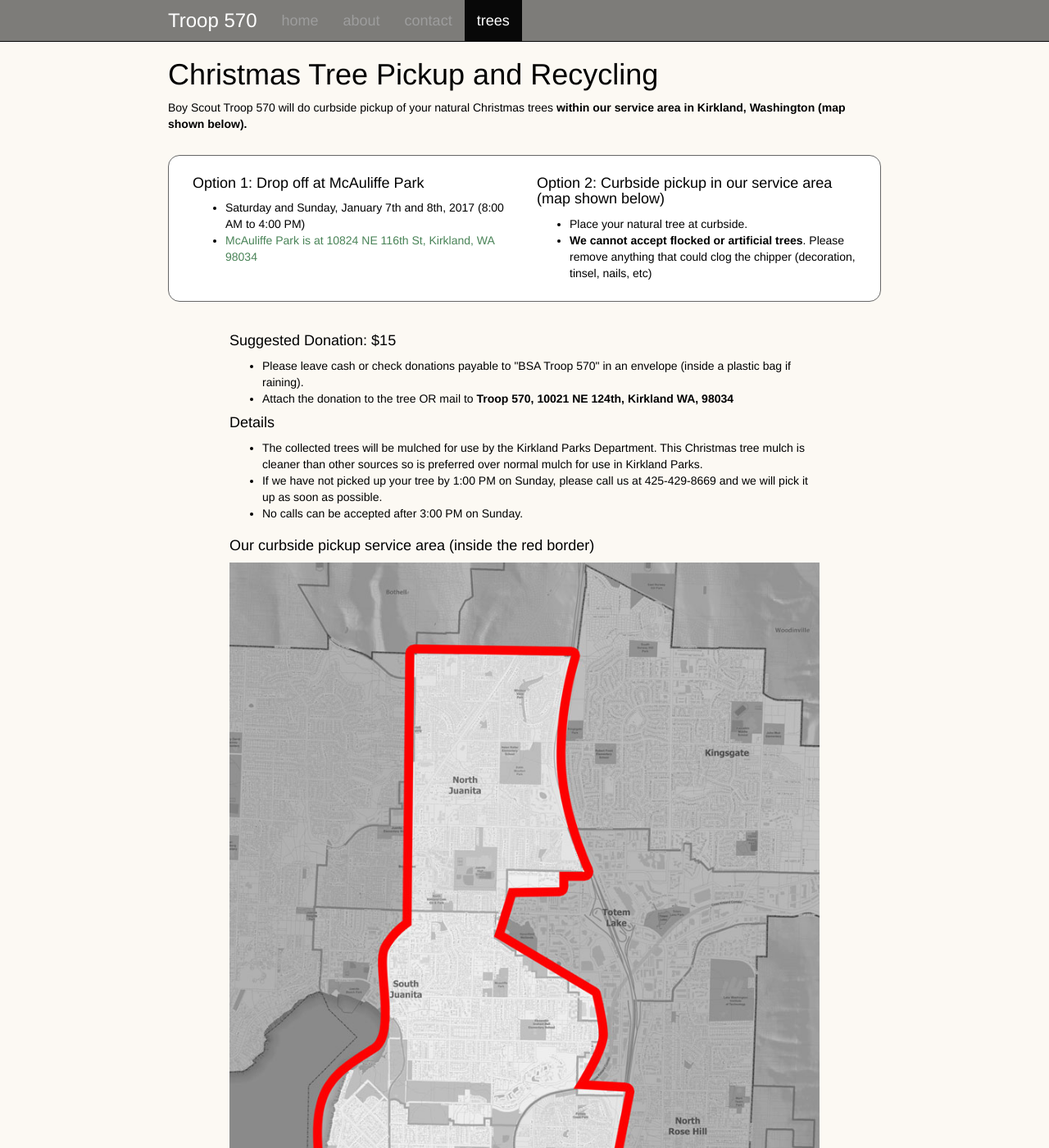
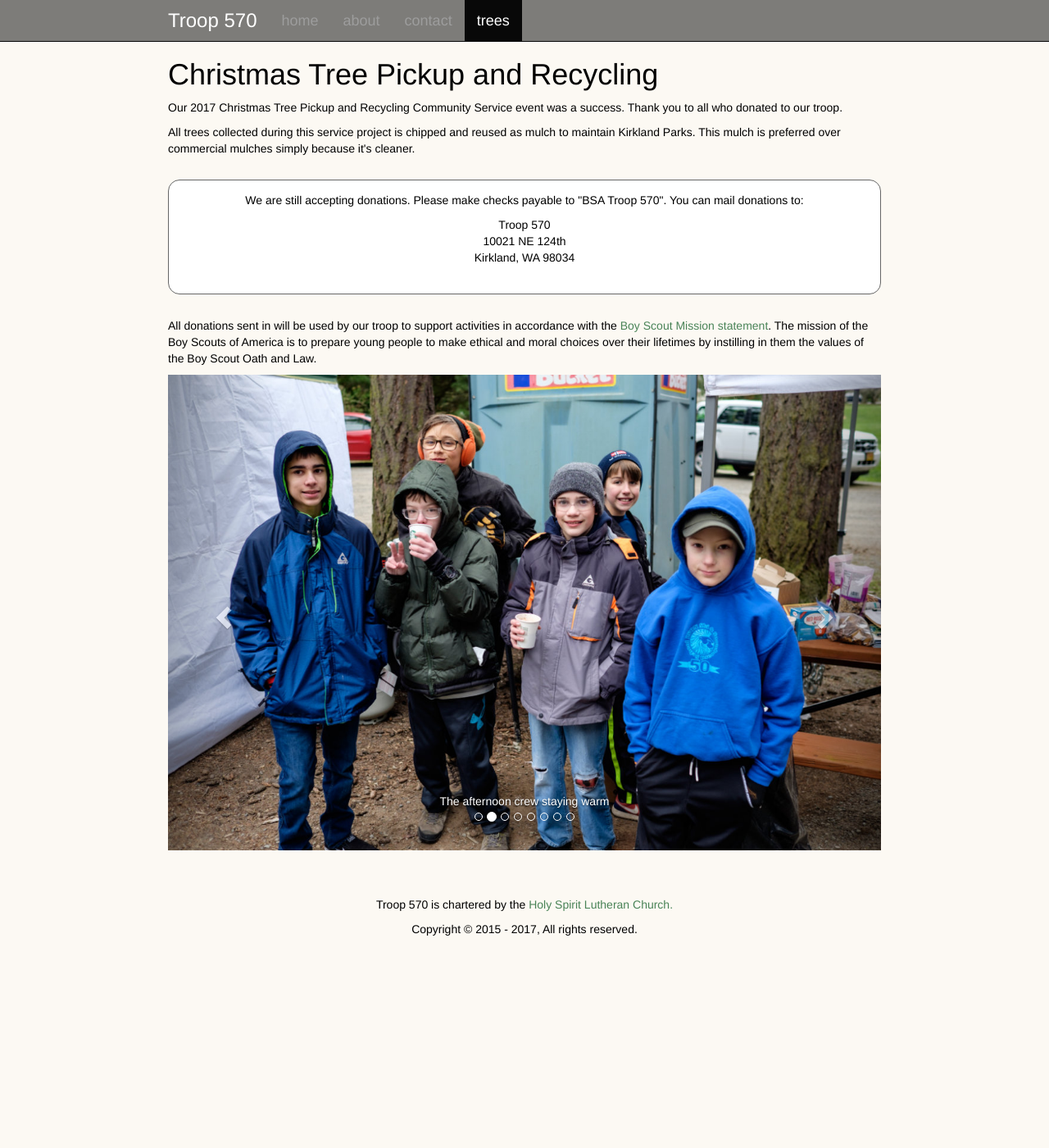
Before and after one commit to troop570/troop570.github.io, a Jekyll site: the page built from trees/index.html, in a window 1280 px wide and 1400 px high. Shown: the whole window at 82% size. Built offline with Jekyll 4.4.1, drawn with Linux system fonts in a browser that asks for light colours; nearby versions of some CDN libraries; some of the changed text lies outside the part shown.

Commit message:
Tree Recycle is finished for the year

```diff
--- a/_includes/footer.html
+++ b/_includes/footer.html
@@ -1,6 +1,6 @@
 <div class="footer clearfix">
   <p class="text-center">Troop 570 is chartered by the <a href="http://www.hslckirkland.org/">Holy Spirit Lutheran Church.</a></p>
   <p class="text-center">
-    Copyright &copy; 2015 - 2016, All rights reserved.
+    Copyright &copy; 2015 - 2017, All rights reserved.
   </p>
 </div>
--- a/trees/index.html
+++ b/trees/index.html
@@ -2,21 +2,38 @@
 layout: page
 title: Christmas Tree Pickup and Recycling
 description: Details on Troop 570's Christmas tree pickup and recycling event.
+slides:
+- image: /images/trees/slides/0317-9787.jpg
+  title: The early morning crew waiting for trees to arrive
+- image: /images/trees/slides/0317-9816.jpg
+  title: The afternoon crew staying warm
+- image: /images/trees/slides/0317-9859.jpg
+  title: That's a lot of trees, with more to come
+- image: /images/trees/slides/0318-9888.jpg
+  title: Scouts powered by enthusiasm, spirit and sugar
+- image: /images/trees/slides/IMG_2813.jpg
+  title: More trees...
+- image: /images/trees/slides/IMG_2827.jpg
+  title: The Tree lot crew
+- image: /images/trees/slides/0318-9896.jpg
+  title: The trees were shredded for future use in Kirkland parks as ground cover
+- image: /images/trees/slides/IMG_2835.jpg
+  title: We hope to see you next year.
+
 ---
+  <p>Our 2017 Christmas Tree Pickup and Recycling Community Service event was a success. Thank you to all who donated to our troop. </p>
+  <p>All trees collected during this service project is chipped and reused as mulch to maintain Kirkland Parks. This mulch is preferred over commercial mulches simply because it's cleaner.</p>
+  <div class="option-box text-center">
+    <p>We are still accepting donations. Please make checks payable to "BSA Troop 570". You can mail donations to:</p>
+
+    <address>
+      Troop 570<br>
+      10021 NE 124th<br>
+      Kirkland, WA 98034
+    </address>
+  </div>
+
   {% comment %}
-  <p>Our 2017 Christmas Tree Pickup and Recycling Community Service event was a success. </p>
-  <p>We are still accepting donations. You can mail donations to:</p>
-
-  <address>
-    Troop 570,<br>
-    10021 NE 124th<br>
-    Kirkland, WA 98034
-  </address>
-
-  <p>Make checks payable to "BSA Troop 570".</p>
-  <p>Thank you to all who donated to our troop. All donations sent in will be used by our troop to support activities in accordance with the Boy Scout Mission statement. The mission of the Boy Scouts of America is to prepare young people to make ethical and moral choices over their lifetimes by instilling in them the values of the <a href="http://www.scouting.org/scoutsource/Media/mission.aspx">Boy Scout Oath and Law</a>.</p>
-  {% endcomment %}
-
   <p>Boy Scout Troop 570 will do curbside pickup of your natural Christmas trees <b>within our service area in Kirkland, Washington (map shown below).</b></p>
   <div class="row option-box">
     <div class="col-sm-6">
@@ -61,3 +78,35 @@ description: Details on Troop 570's Christmas tree pickup and recycling event.
       </p>
     </div>
   </div>
+  {% endcomment %}
+
+  <p>All donations sent in will be used by our troop to support activities in accordance with the <a href="http://www.scouting.org/scoutsource/Media/mission.aspx">Boy Scout Mission statement</a>. The mission of the Boy Scouts of America is to prepare young people to make ethical and moral choices over their lifetimes by instilling in them the values of the Boy Scout Oath and Law.</p>
+
+  <div id="slide-carousel" class="carousel slide" data-ride="carousel" >
+    <!-- Indicators -->
+    <ol class="carousel-indicators">
+      {% for slide in page.slides %}
+      <li data-target="#slide-carousel" data-slide-to="{{ forloop.index0 }}" {% if forloop.first %}class="active"{% endif %}></li>
+      {% endfor %}
+    </ol>
+    <!-- Wrapper for slides -->
+    <div class="carousel-inner" role="listbox">
+      {% for slide in page.slides %}
+      <div class="item{% if forloop.first %} active{% endif %}">
+        <img src="{{ slide.image }}">
+        <div class="carousel-caption">
+          {{ slide.title }}
+        </div>
+      </div>
+      {% endfor %}
+    </div>
+    <!-- Controls -->
+    <a class="left carousel-control" href="#slide-carousel" role="button" data-slide="prev">
+      <span class="glyphicon glyphicon-chevron-left" aria-hidden="true"></span>
+      <span class="sr-only">Previous</span>
+    </a>
+    <a class="right carousel-control" href="#slide-carousel" role="button" data-slide="next">
+      <span class="glyphicon glyphicon-chevron-right" aria-hidden="true"></span>
+      <span class="sr-only">Next</span>
+    </a>
+  </div>
```
Also changed, not shown: index.html (+2 -9 lines), images/trees/slides/0317-9787.jpg (added), images/trees/slides/0317-9816.jpg (added), images/trees/slides/0317-9859.jpg (added), images/trees/slides/0317-9865.jpg (added), images/trees/slides/0318-9888.jpg (added), images/trees/slides/0318-9896.jpg (added), images/trees/slides/IMG_2813.jpg (added), images/trees/slides/IMG_2827.jpg (added), images/trees/slides/IMG_2835.jpg (added), 1 other file.
